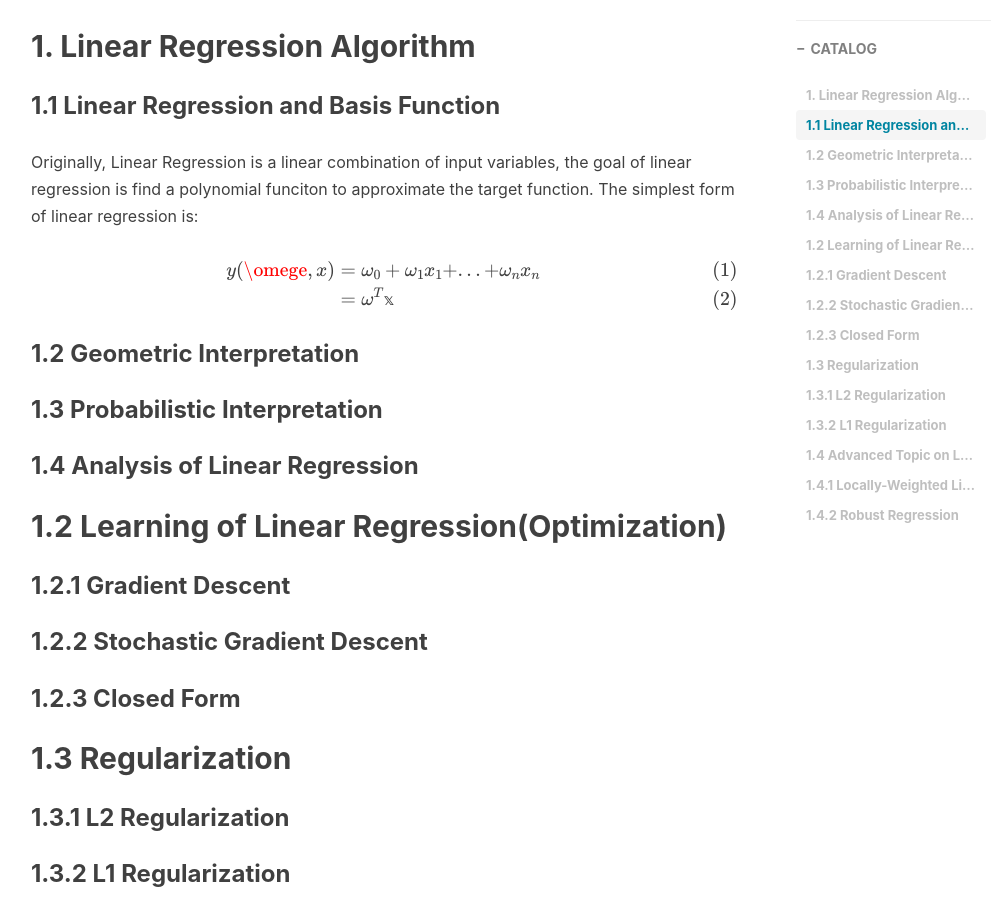
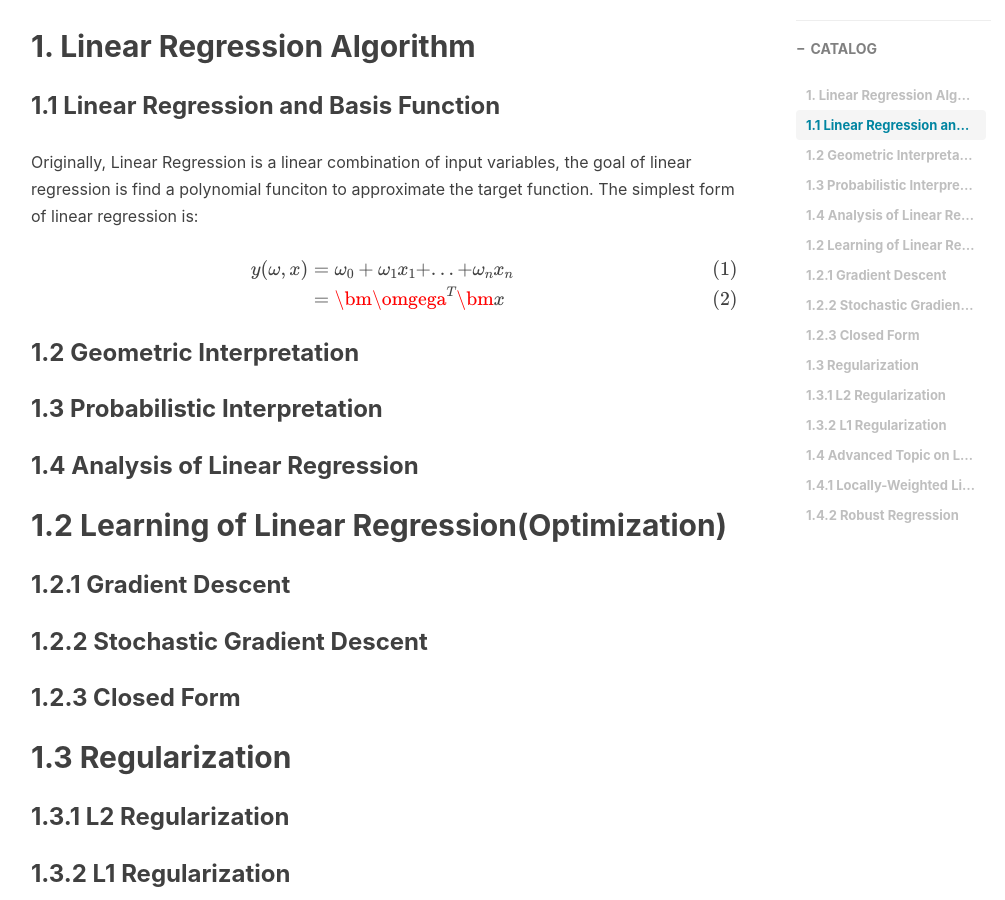
Before and after one commit to Gwan-Siu/gwansiu.github.io, a Jekyll site: the page built from _posts/2018-06-20-Linear-Regression.md, in a window 1280 px wide and 900 px high, scrolled down 477 px. Shown: the whole window, without its empty margins (234-1239 px from the left). Built offline with Jekyll 4.4.1, drawn with Linux system fonts in a browser that asks for light colours; nearby versions of some CDN libraries; formulas are drawn with MathJax 3; comment, search, counter and statistics services are not loaded.

Commit message:
Linear Regression
Linear Regression

```diff
--- a/_posts/2018-06-20-Linear-Regression.md
+++ b/_posts/2018-06-20-Linear-Regression.md
@@ -16,10 +16,12 @@
 
 $$
 \begin{align}
-y(\omege, x) &= \omega_{0} + \omega_{1}x_{1}+...+\omega_{n}x_{n} \\
-&= \omega^{T}\mathbb{x}
+y(\omega, x) &= \omega_{0} + \omega_{1}x_{1}+...+\omega_{n}x_{n} \\
+&= \bm{\omgega}^{T}\bm{x}
 \end{align}
 $$
+
+
 ### 1.2 Geometric Interpretation
 ### 1.3 Probabilistic Interpretation
 ### 1.4 Analysis of Linear Regression
```
